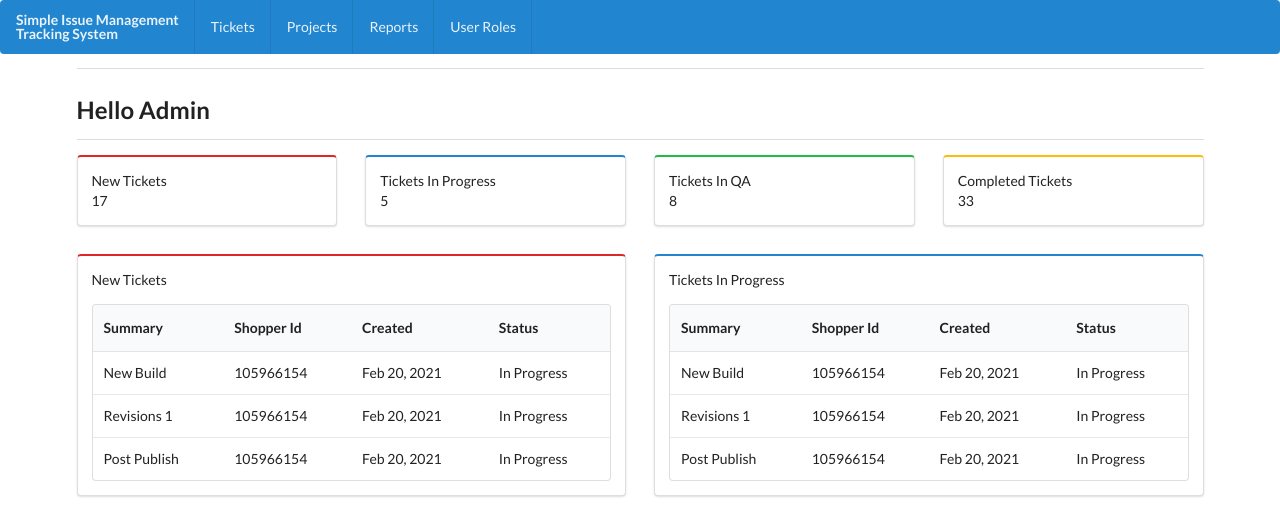
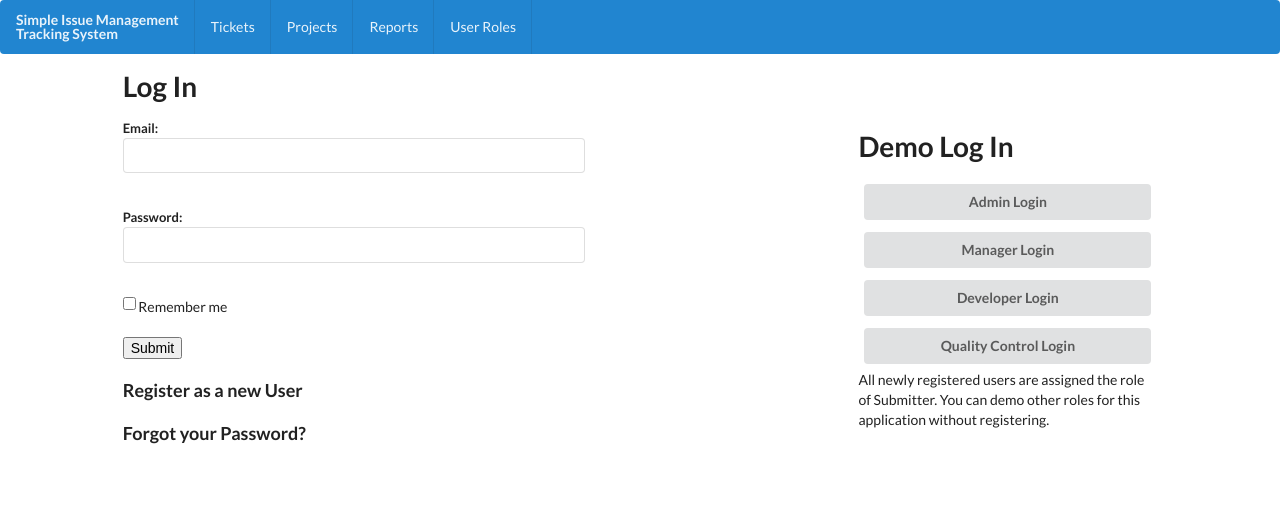
Before and after one commit to leonredman/sim-ticket-tracker, a React (Create React App) app: page / in a window 1280 px wide. Shown: the top 509 px of the page. Built offline with nearby package versions, Linux system fonts and the light colour scheme.

Commit message:
add routes

```diff
--- a/src/App.js
+++ b/src/App.js
@@ -1,22 +1,36 @@
 import React from 'react';
+import { BrowserRouter, Route } from 'react-router-dom';
 //import LoginForm from './components/LoginForm';
 //import DemoLogin from './components/DemoLogin';
 //import SideMenu from './components/SideMenu';
 import Header from './components/Header';
 import AccountRegister from './components/AccountRegister';
+import TicketForm from './components/TicketForm';
 import Dashboard from './components/Dashboard';
+import MainLogin from './components/MainLogin';
+import ResetPassword from './components/ResetPassword';
+import WorkTicket from './components/WorkTicket';
+
 
 
 const tracker = () => { //this fixes error
 //export default () => {
     return(
         <div>
+
             <div>
+                <BrowserRouter>
                 <Header />
+                <Route path="/" exact component={ MainLogin } />
+                <Route path="/Dashboard" component={ Dashboard } />
+                <Route path="/TicketForm" exact component={ TicketForm } />
+                <Route path="/AccountRegister" exact component={ AccountRegister } />
+                <Route path="/ResetPassword" exact component={ ResetPassword } />
+                <Route path="/WorkTicket" exact component={ WorkTicket } />
+
+
+                </BrowserRouter>
             </div>
-
-            <div className="ui grid">
-                <div className="ui row">
 
                     {/* <div className="three wide column">
                         <SideMenu />
@@ -34,14 +48,16 @@ const tracker = () => { //this fixes error
                                     <AccountRegister />
                                 </div> */}
 
-                                <div className="sixteen wide column">
+                                {/* <div className="six wide centered column">
+                                    <TicketForm />
+                                </div> */}
+
+                                {/* <div className="sixteen wide column">
                                     <Dashboard />
-                                </div>
+                                </div> */}
 
-                </div>
-            </div>
-
-
+                {/* </div>
+            </div> */}
 
         </div>
    );
```
